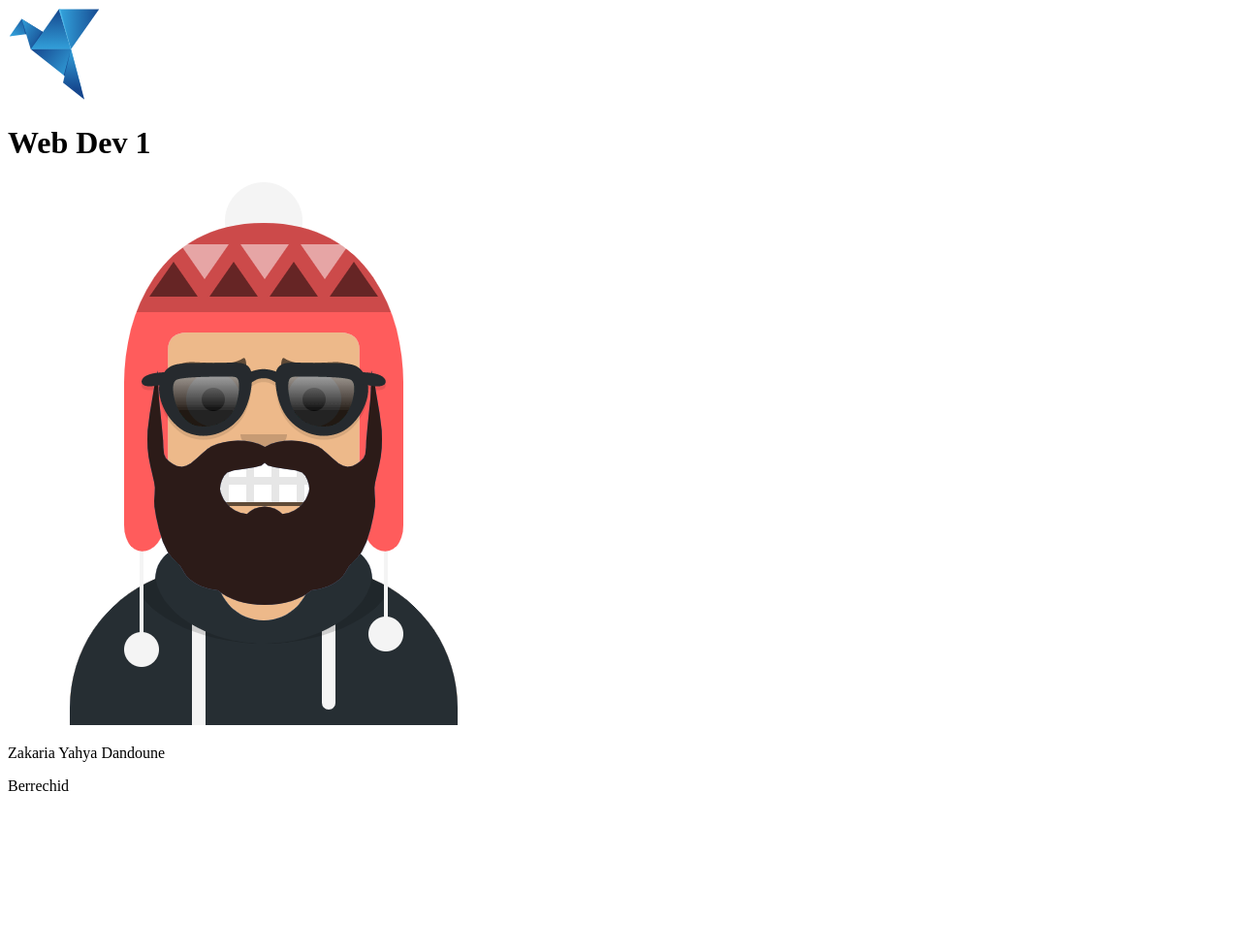
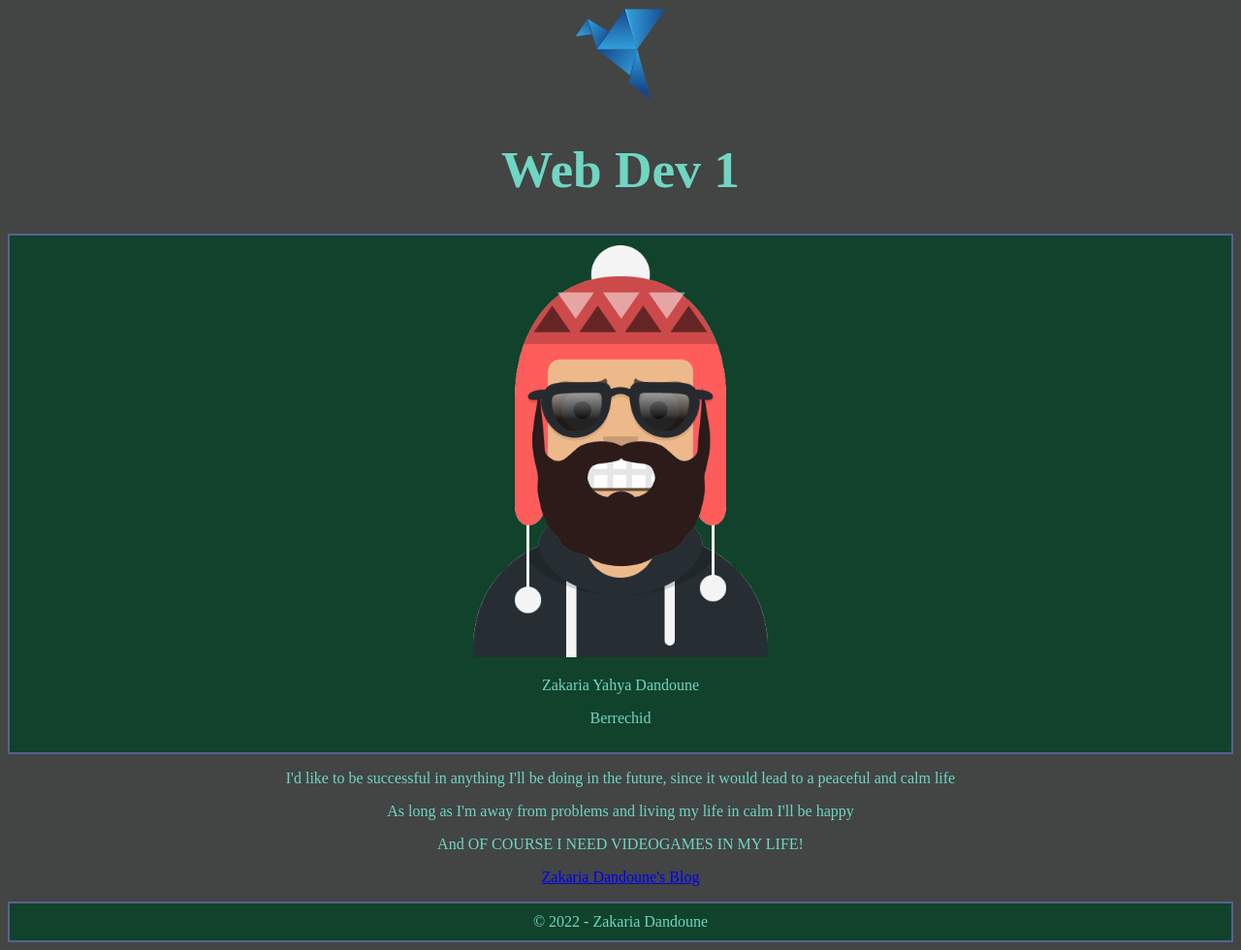
Before and after one commit to RVCC-IDMX/about-me-ZakariaD21, a plain HTML site: page index.html in a window 1280 px wide. Shown: the whole page at 97% size. Before the commit the page ends 836 px from the top, so only its background shows below. Drawn offline with Linux system fonts and the light colour scheme; a web font is replaced by a local one.

Commit message:
"Adding Some Style"

```diff
--- /dev/null
+++ b/css/style.css
@@ -0,0 +1,26 @@
+body{
+    font-family: 'Roboto Slab', serif;
+    background-color: #424544;
+    color:#70D6C3;
+}
+h1, h2, h3, h4, h5, h6{
+        font-family:'Grenze Gotisch';
+        font-size: 40pt;
+}
+
+header{
+    text-align: center;
+}
+#hero, footer{
+    color: #70D6C3;
+    border: 2px solid #57618F;
+    background-color: #11422B;
+    text-align: center;
+    padding: 10px;
+}
+#hero img{
+    width: 400px;
+}
+#bio{
+    text-align: center;
+}
--- a/index.html
+++ b/index.html
@@ -1,14 +1,22 @@
 <!DOCTYPE html>
 <html lang="en">
+
 <head>
 
-<!-- for meta data-->
+    <!-- for meta data-->
 
     <meta charset="UTF-8">
     <meta http-equiv="X-UA-Compatible" content="IE=edge">
     <meta name="viewport" content="width=device-width, initial-scale=1.0">
     <title>About me</title>
+
+    <link rel="preconnect" href="https://fonts.googleapis.com">
+    <link rel="preconnect" href="https://fonts.gstatic.com" crossorigin>
+    <link href="https://fonts.googleapis.com/css2?family=Grenze+Gotisch:wght@800&display=swap" rel="stylesheet">
+
+    <link href="css/style.css" rel = "stylesheet">
 </head>
+
 <body>
 
     <!-- the body element shows all the content to the visitors -->
@@ -26,7 +34,7 @@
     <main>
         <!-- the main holds of the important content -->
 
-        <section>
+        <section id="hero">
             <!-- This is the hero -->
             <img src="img/avataaars.png" alt="This avatar is me. This me">
 
@@ -39,11 +47,34 @@
             <!-- end of hero -->
         </section>
 
+        <section id="bio">
+            <div>
+                <p>
+                    I'd like to be successful in anything I'll be doing in the future, since it would
+                    lead to a peaceful and calm life
+                </p>
+                <p>As long as I'm away from problems and living my life in
+                     calm I'll be happy</p>
+                <p>And OF COURSE I NEED VIDEOGAMES IN MY LIFE!</p>
+
+                    <p><a href="https://about-me-zakariad21.netlify.app">Zakaria Dandoune's Blog</a></p>
+
+            </div>
+
+
+        </section>
+
 
 
     </main>
 
+    <footer>
+
+        © 2022 - Zakaria Dandoune
+
+    </footer>
 
 
 </body>
+
 </html>
```
